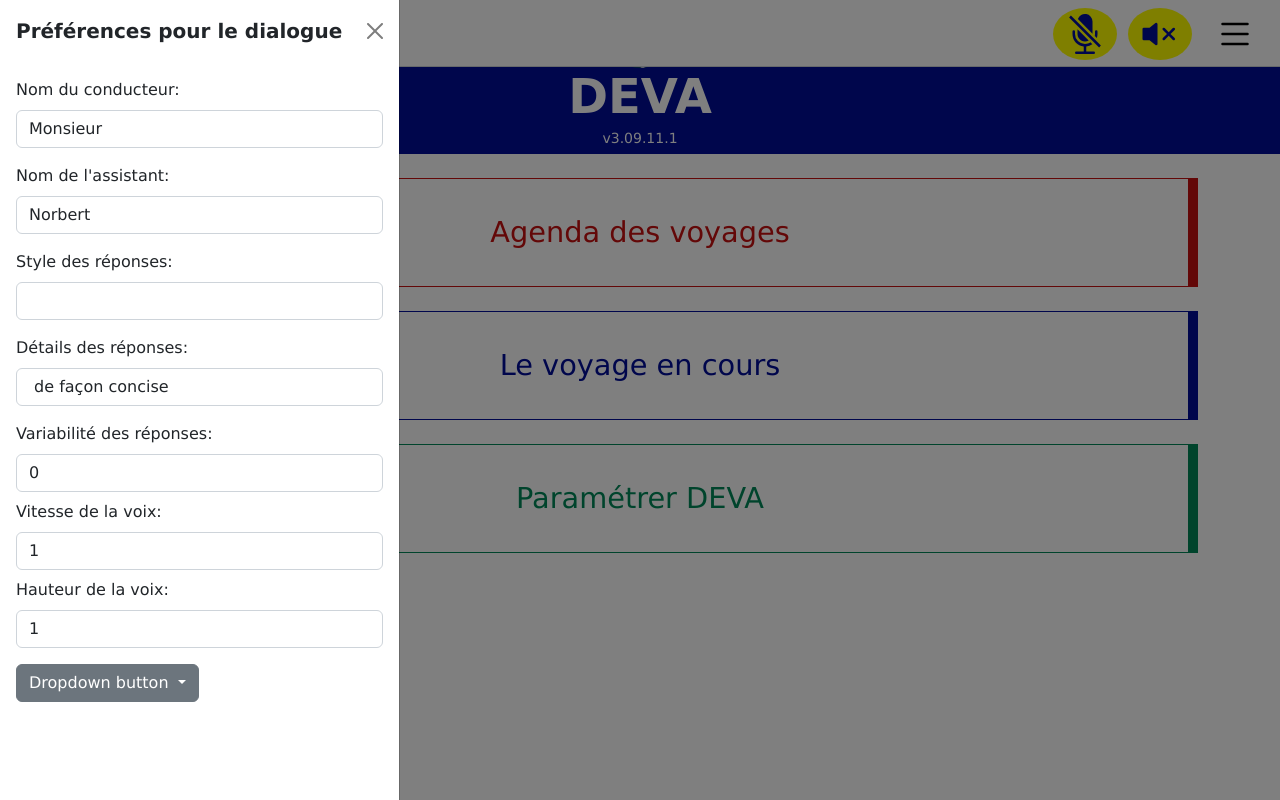
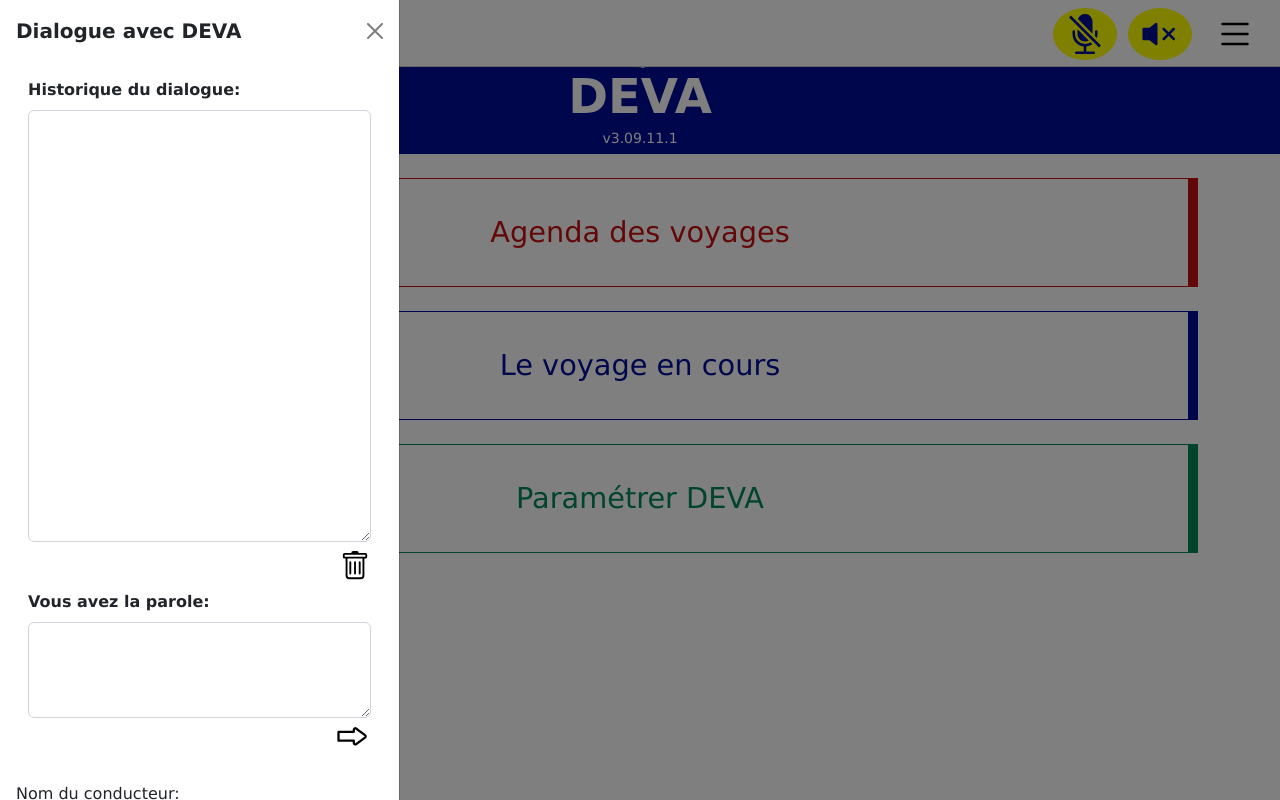
Before and after one commit to sioux46/Serenity2, a PHP site: page / in a window 1280 px wide, after a click that opens the changed part. Run offline with PHP 8.4, Linux system fonts and the light colour scheme; some libraries are stand-ins or nearby versions.

Commit message:
Fusion dialog and prefs

```diff
--- a/index.js
+++ b/index.js
@@ -1133,10 +1133,14 @@ $(".calendar-inner, .calendar-sidebar, #sidebarToggler, #eventListToggler").on("
   $(".event-trash, .event-edit").css("display", "none");
 });
 
- $(".month").on("click", function(e) {
- $('#evoCalendar').evoCalendar('toggleEventList', false);
- $('#evoCalendar').evoCalendar('toggleSidebar', false);
- });
+$(".calendar-year").find("p").on("click", function (e) {
+  $('#evoCalendar').evoCalendar('toggleSidebar');
+});
+
+$(".month").on("click", function(e) {
+  $('#evoCalendar').evoCalendar('toggleEventList', false);
+  $('#evoCalendar').evoCalendar('toggleSidebar', false);
+});
 
 //////////////////////////////////////////////////   selectEvent + edit or trash event
 $("#evoCalendar").on('selectEvent',function(activeEvent) {
--- a/index.php
+++ b/index.php
@@ -56,12 +56,24 @@
 <!--                       -->
   <div class="offcanvas offcanvas-start" data-bs-scroll="true" id="chatParamOffcanvas" tabindex="-1">
     <div class="offcanvas-header">
-      <h5 class="offcanvas-title" id="chatParamOffcanvasLabel"><strong>Préférences pour le dialogue</strong></h5>
+      <h5 class="offcanvas-title" id="chatParamOffcanvasLabel"><strong>Dialogue avec DEVA</strong></h5>
       <button id="chatParamButton" type="button" class="btn-close" data-bs-dismiss="offcanvas"></button>
     </div>
     <div class="offcanvas-body">
       <div>
         <div class="d-grid gap-2">
+          <div id="voyageText" class="container form-floating d-grid gap-2">
+            <div><strong>Historique du dialogue:</strong></div>
+            <textarea id="logTextarea" autofocus class="form-control"></textarea>
+            <button id="logButton" class="btn" type="button">
+              <img src="icons/trash.svg" width=30>
+            </button>
+            <div><strong>Vous avez la parole:</strong></div>
+            <textarea id="questionTextarea" class="form-control" autofocus></textarea>
+            <button id="questionButton" class="btn" type="button">
+              <img src="icons/forward.svg" width=36>
+            </button>
+          </div>
           <div class="mb-2">
             <label for="chatParamUserName" class="form-label">Nom du conducteur:</label>
             <input id="chatParamUserName" type="text" class="form-control"/>
@@ -147,6 +159,7 @@
         </div>
       </div>
     </div>
+<!--
     <div id="voyageText" class="container form-floating d-grid gap-2">
       <div><strong>Historique du dialogue:</strong></div>
       <textarea id="logTextarea" autofocus class="form-control"></textarea>
@@ -159,6 +172,7 @@
         <img src="icons/forward.svg" width=36>
       </button>
     </div>
+-->
   </div>
 <!--               -->
 <!--     param     -->
```
